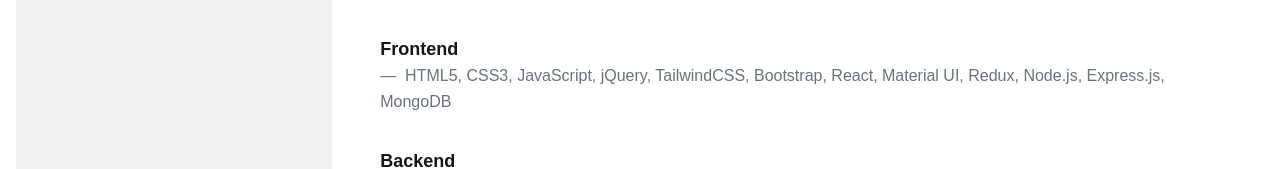
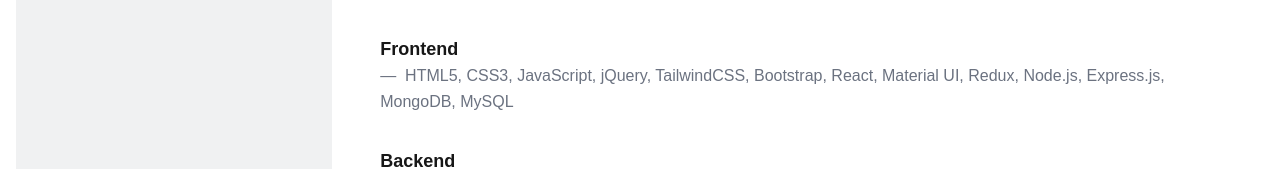
Before and after one commit to swarajphalke/swaraj-phalke, a Next.js app: page / in a window 1280 px wide. Shown: the part 400-569 px from the top of the page. Built offline with nearby package versions, Linux system fonts and the light colour scheme.

Commit message:
skill added

```diff
--- a/components/sidebar/Skills.tsx
+++ b/components/sidebar/Skills.tsx
@@ -20,7 +20,7 @@
         "Node.js",
         "Express.js",
         "MongoDB",
-
+        "MySQL",
 
         // "Next.js",
       ],
```
